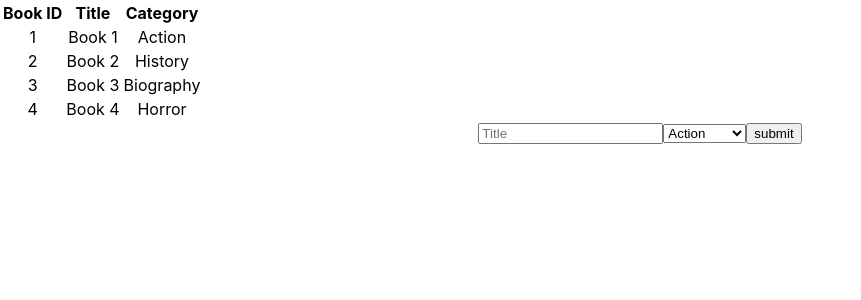
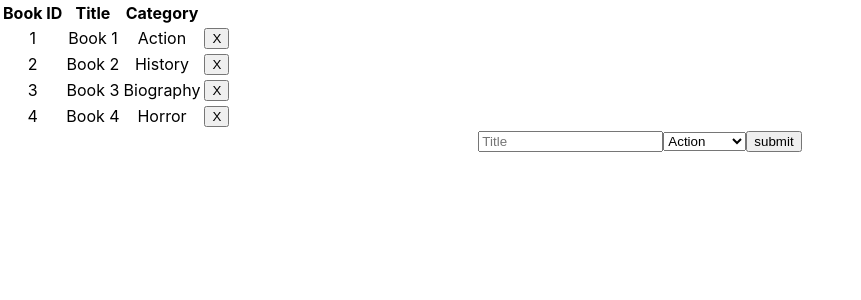
Before and after one commit to arikarim/Book-Store, a React (Create React App) app: page / in a window 1280 px wide. Shown: the top 300 px of the page, without its empty margins (0-861 px from the left). Built offline with nearby package versions, Linux system fonts and the light colour scheme.

Commit message:
Add removeBook function

```diff
--- a/src/components/Book.js
+++ b/src/components/Book.js
@@ -1,16 +1,18 @@
 import React from 'react';
 import PropTypes from 'prop-types';
 
-const Book = ({ book }) => (
+const Book = ({ book, handleRemove }) => (
   <tr>
     <td>{book.id}</td>
     <td>{book.title}</td>
     <td>{book.category}</td>
+    <td><button onClick={() => handleRemove(book)} type="button">X</button></td>
   </tr>
 );
 
 Book.propTypes = {
   book: PropTypes.objectOf(PropTypes.object).isRequired,
+  handleRemove: PropTypes.func.isRequired,
 };
 
 export default Book;
--- a/src/containers/BookList.js
+++ b/src/containers/BookList.js
@@ -1,8 +1,10 @@
 import PropTypes from 'prop-types';
 import { connect } from 'react-redux';
+import { bindActionCreators } from 'redux';
 import Book from '../components/Book';
+import { removeBook } from '../actions';
 
-const BookList = ({ books }) => (
+const BookList = ({ books, removeBook }) => (
   <div>
     <table>
       <thead>
@@ -14,7 +16,7 @@ const BookList = ({ books }) => (
       </thead>
       <tbody>
         {books.map((book) => (
-          <Book key={book.id} book={book} />
+          <Book key={book.id} book={book} handleRemove={() => removeBook(book)} />
         ))}
       </tbody>
 
@@ -25,10 +27,17 @@ const BookList = ({ books }) => (
 
 BookList.propTypes = {
   books: PropTypes.objectOf(PropTypes.object).isRequired,
+  removeBook: PropTypes.func.isRequired,
 };
 
 const mapStateToProps = (state) => ({
   books: state.books,
 });
 
-export default connect(mapStateToProps)(BookList);
+const mapDispatchToProps = (dispatch) => (
+  bindActionCreators({
+    removeBook,
+  }, dispatch)
+);
+
+export default connect(mapStateToProps, mapDispatchToProps)(BookList);
```
